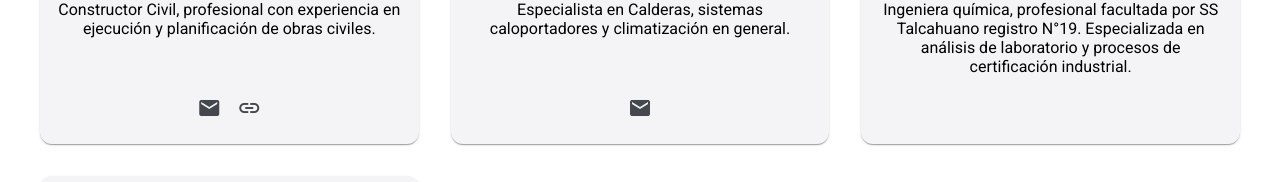
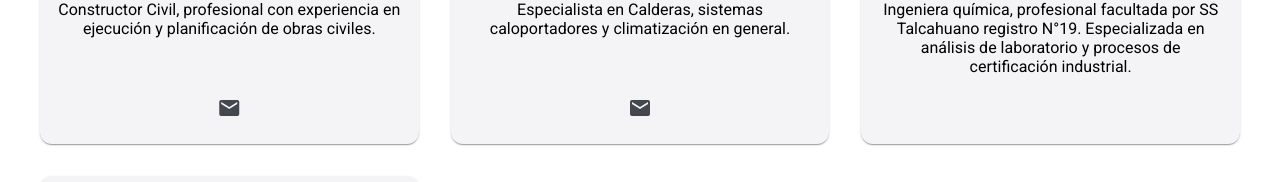
Before and after one commit to aforuboiafk/efical-spa, an Angular app: page /equipo in a window 1280 px wide. Shown: the part 413-595 px from the top of the page. Built offline with nearby package versions, Linux system fonts and the light colour scheme.

Commit message:
hotfix/deleting linkedin from user

```diff
--- a/src/app/components/equipo/equipo.component.ts
+++ b/src/app/components/equipo/equipo.component.ts
@@ -31,8 +31,6 @@ export class EquipoComponent {
       imageUrl: "",
       socialMedia: {
         email: "efical.climatizacion@gmail.com",
-        linkedin: "https://www.linkedin.com/in/gabriela-lizama-m-07231080/",
-
       }
     },
     {
```
